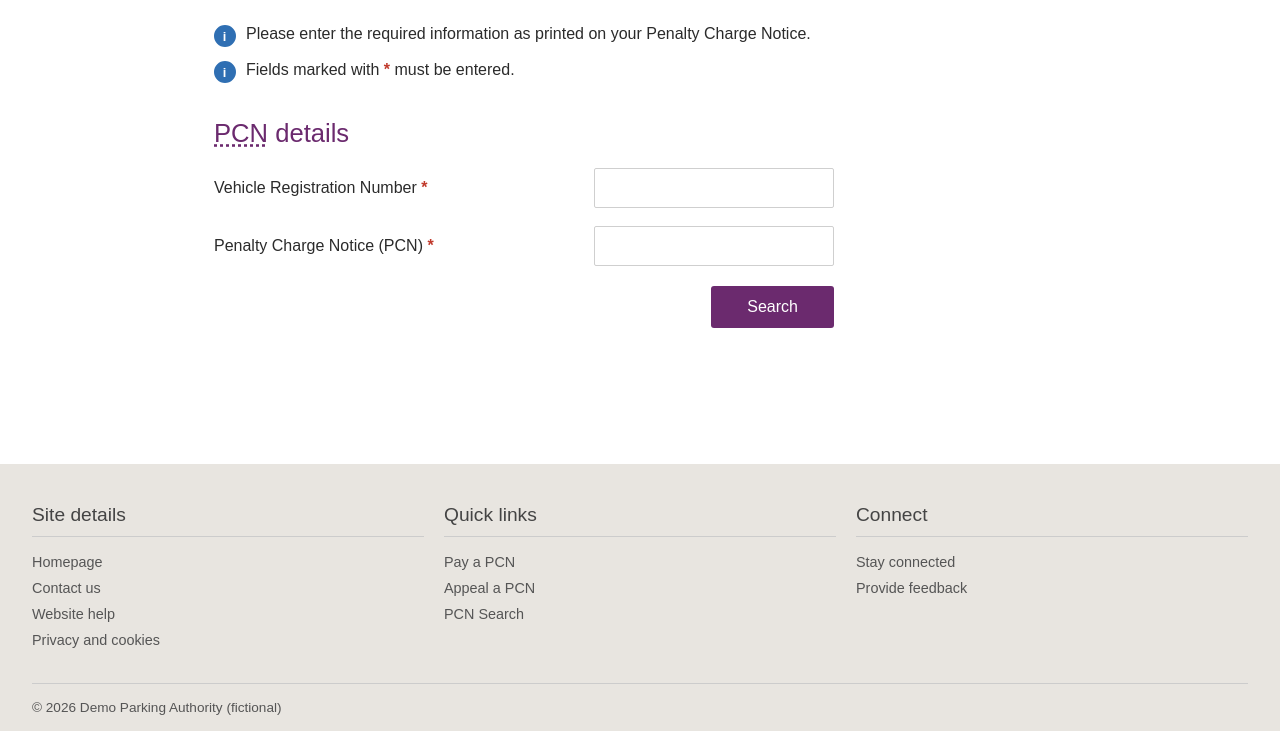
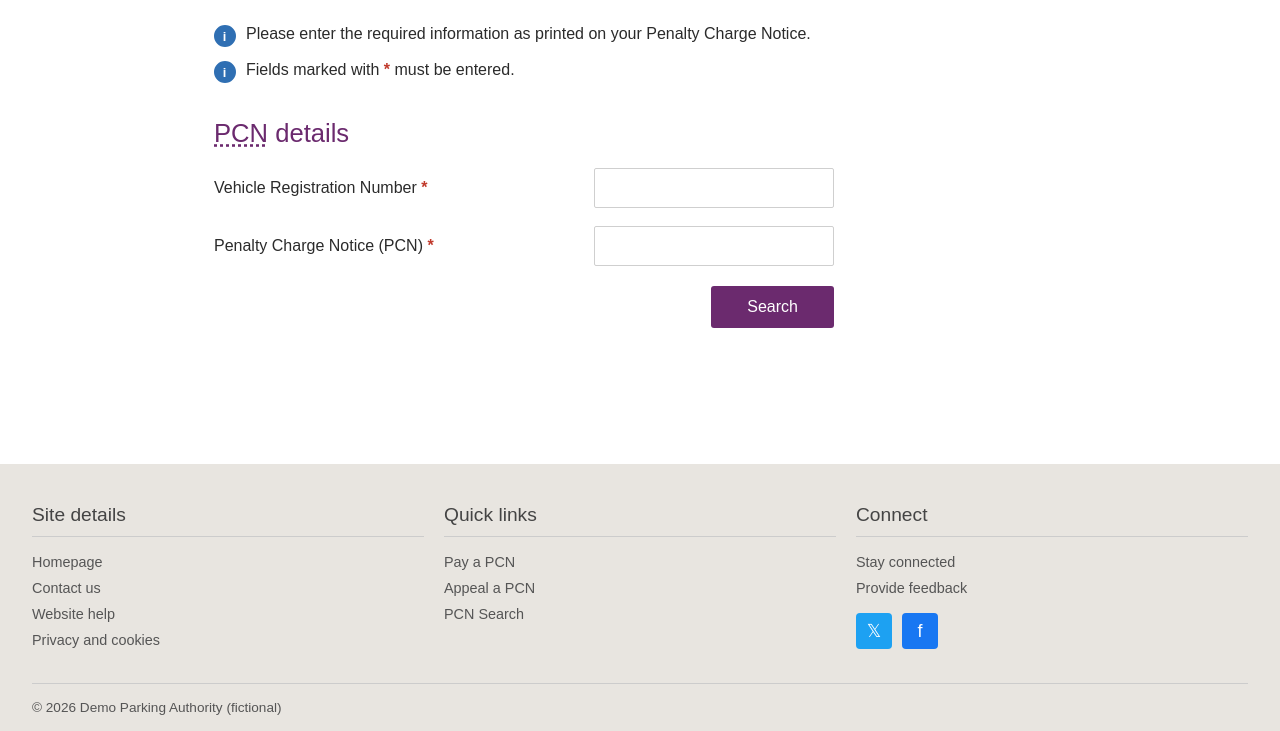
Before and after one commit to Kunwar78/Park, a website: page public/index.html in a window 1280 px wide. Shown: the part 298-1029 px from the top of the page. Drawn offline with Linux system fonts and the light colour scheme.

Commit message:
Add social media links to footer

```diff
--- a/public/index.html
+++ b/public/index.html
@@ -68,6 +68,10 @@
         <li>Stay connected</li>
         <li>Provide feedback</li>
       </ul>
+      <div class="footer-social">
+        <a href="#" class="twitter" aria-label="Twitter">𝕏</a>
+        <a href="#" class="facebook" aria-label="Facebook">f</a>
+      </div>
     </div>
   </div>
   <div class="footer-bottom">
```
